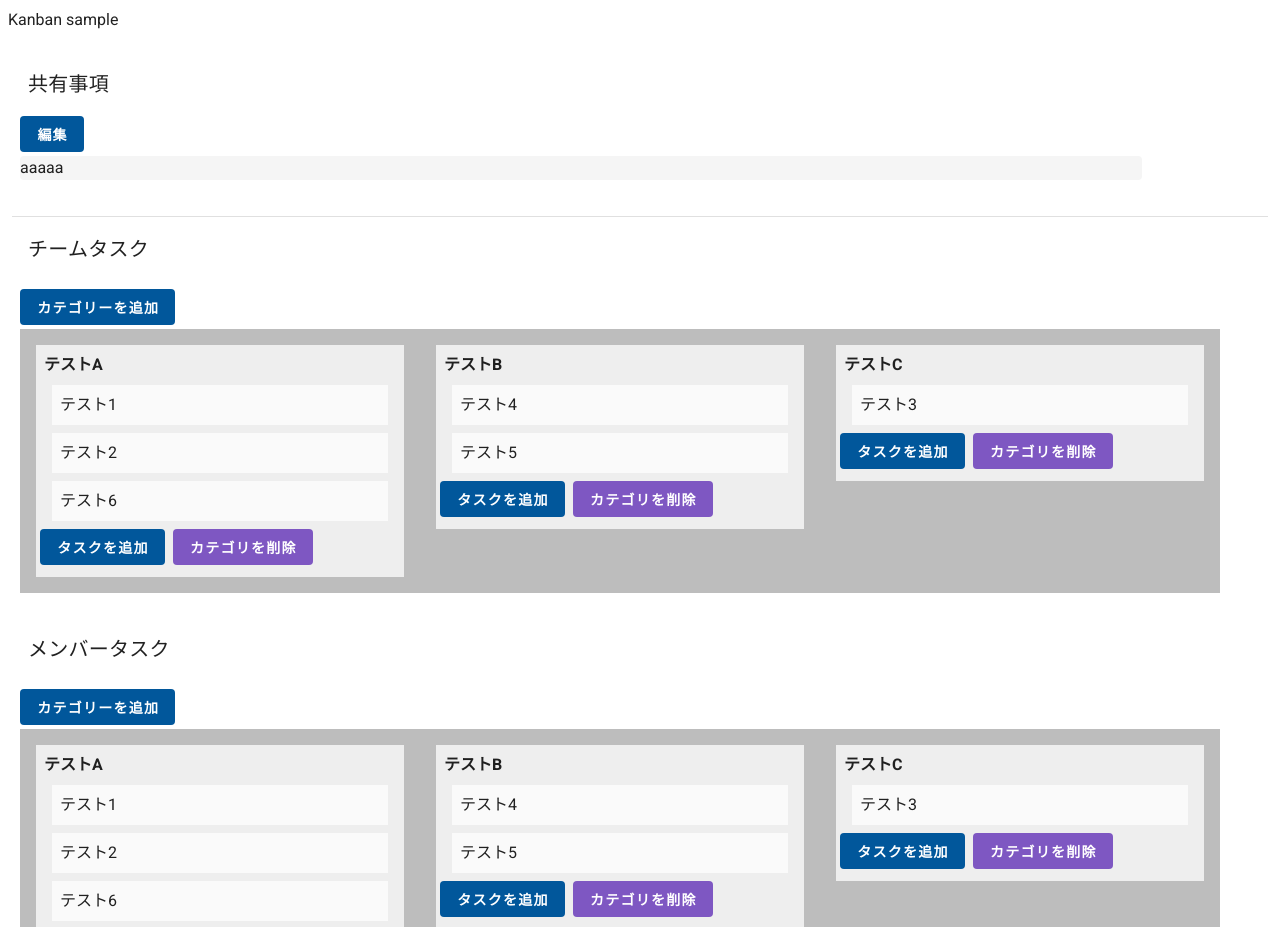
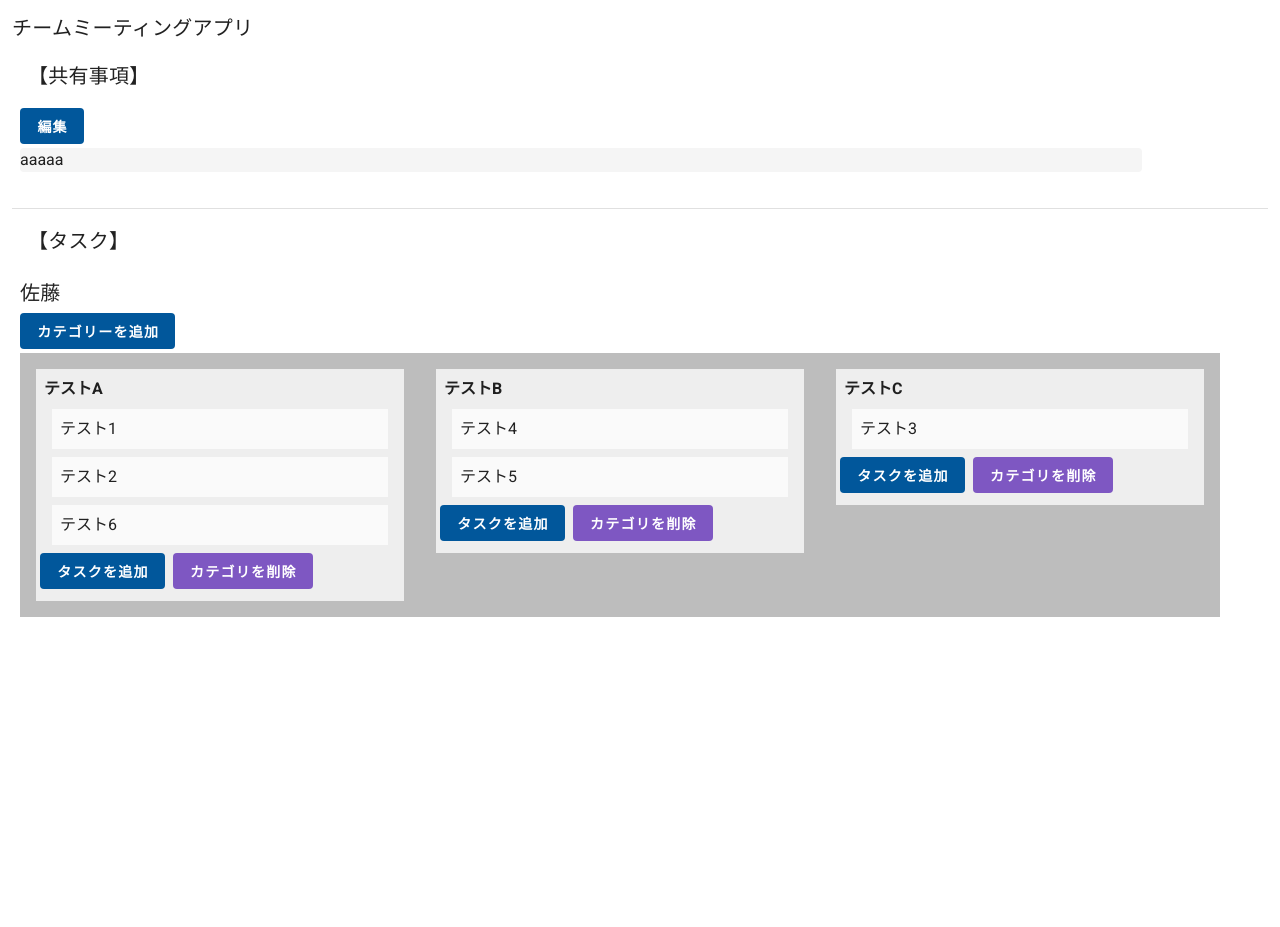
Before and after one commit to YasuhiroOsajima/nuxt-k-vuetify, a Nuxt app: page / in a window 1280 px wide. Shown: the top 927 px of the page. After the commit the page ends 808 px from the top, so only its background shows below. Built offline with nearby package versions, Linux system fonts and the light colour scheme.

Commit message:
change page formst

```diff
--- a/components/kanban/Kanban.vue
+++ b/components/kanban/Kanban.vue
@@ -1,6 +1,7 @@
 <template>
   <div>
-    <div class="mt-2">
+    <div>
+      <div class="my-1 text-h6">{{ user }}</div>
       <v-btn
         depressed
         color="light-blue darken-4"
@@ -149,6 +150,7 @@ export default Vue.extend({
   },
   data() {
     return {
+      user: '佐藤',
       task: {} as Task,
       category: {} as Category,
       type: '',
--- a/pages/index.vue
+++ b/pages/index.vue
@@ -1,13 +1,11 @@
 <template>
-  <v-app>
-    <div class="text-h7 ma-2">Kanban sample</div>
-
-    <v-main class="overflow-x-auto">
+  <v-app class="overflow-x-auto mb-2">
     <v-container fluid>
+      <div class="text-h6">チームミーティングアプリ</div>
       <v-row class="mb-2">
         <v-col>
           <v-card flat>
-              <v-card-title> 共有事項 </v-card-title>
+            <v-card-title> 【共有事項】 </v-card-title>
 
             <div class="pl-2" style="max-width: 90%">
               <Editor :rows="1"></Editor>
@@ -21,17 +19,7 @@
       <v-row>
         <v-col>
           <v-card flat>
-              <v-card-title> チームタスク </v-card-title>
-              <div class="ml-2">
-                <Kanban></Kanban>
-              </div>
-            </v-card>
-          </v-col>
-        </v-row>
-        <v-row>
-          <v-col>
-            <v-card flat>
-              <v-card-title> メンバータスク </v-card-title>
+            <v-card-title> 【タスク】 </v-card-title>
             <div class="ml-2">
               <Kanban></Kanban>
             </div>
@@ -39,7 +27,6 @@
         </v-col>
       </v-row>
     </v-container>
-    </v-main>
   </v-app>
 </template>
 
```
Lines whose indentation alone changed are shown as unchanged.
